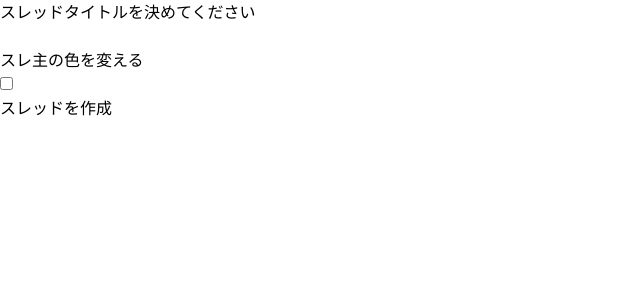
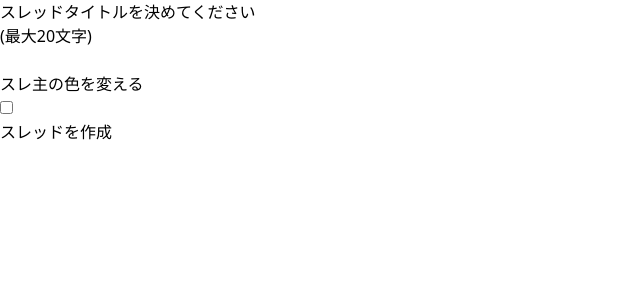
Before and after one commit to Yuga193/-Bulletinboard-Work, a Flask app: page /a in a window 1280 px wide. Shown: the part 48-348 px from the top of the page, without its empty margins (0-640 px from the left). Run offline with Flask 3, Linux system fonts and the light colour scheme; style sheets or scripts are compiled from the project's sources.

Commit message:
ビルドに一行追加

```diff
--- a/app/templates/html/build.html
+++ b/app/templates/html/build.html
@@ -7,6 +7,7 @@
 {% block content %}
     <div>
         <p>スレッドタイトルを決めてください</p>
+        <p>(最大20文字)</p>
         <input type="text"/>
     </div>
     <div class="input checkbox">
```
